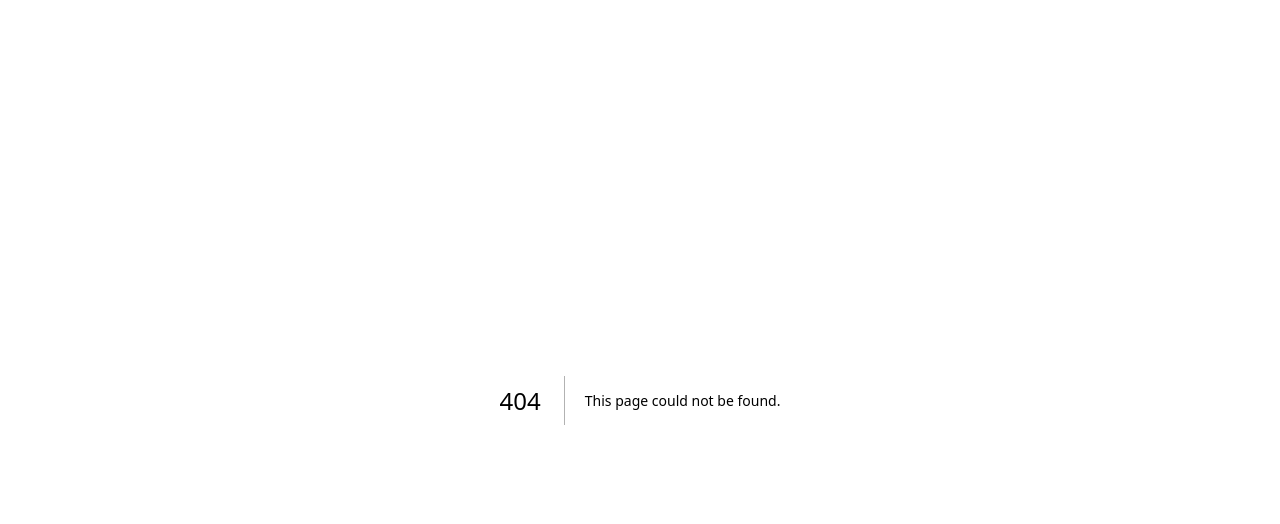
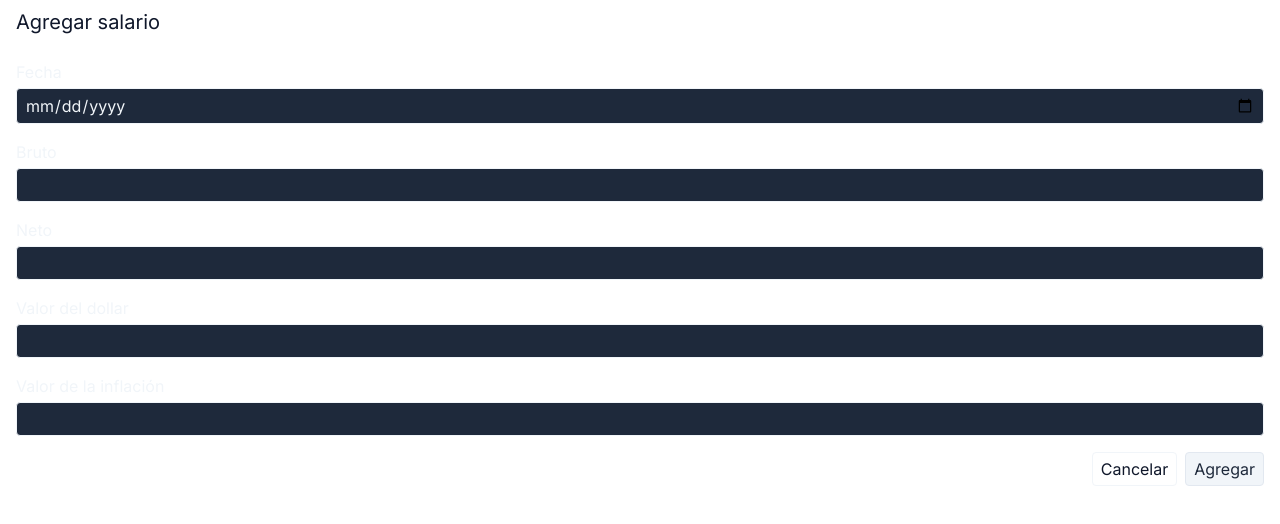
Before and after one commit to franco14lorenzo/Salarito, a Next.js app: page /add in a window 1280 px wide. Before the commit this address had no page. Shown: the top 524 px of the page. Built offline with nearby package versions, Linux system fonts and the light colour scheme.

Commit message:
feat: add new salary page

```diff
--- a/next.config.js
+++ b/next.config.js
@@ -1,4 +1,8 @@
 /** @type {import('next').NextConfig} */
-const nextConfig = {}
+const nextConfig = {
+  experimental: {
+    serverActions: true
+  }
+}
 
 module.exports = nextConfig
--- /dev/null
+++ b/src/app/add/page.tsx
@@ -0,0 +1,143 @@
+import { revalidatePath } from 'next/cache'
+import Link from 'next/link'
+import { redirect } from 'next/navigation'
+
+import { prisma } from '@/db'
+
+async function createSalary(data: FormData) {
+  'use server'
+  const gross = data.get('gross')
+  const net = data.get('net')
+  const dollarValue = data.get('dollar')
+  const inflation = data.get('inflation')
+  const date = data.get('date')
+
+  if (
+    typeof gross !== 'string' ||
+    typeof net !== 'string' ||
+    typeof dollarValue !== 'string' ||
+    typeof inflation !== 'string' ||
+    typeof date !== 'string'
+  ) {
+    throw new Error('Value is not a string')
+  }
+
+  const parsedGross = +parseFloat(gross.replace(',', '.')).toFixed(2)
+  const parsedNet = +parseFloat(net.replace(',', '.')).toFixed(2)
+  const parsedDollarValue = +parseFloat(dollarValue.replace(',', '.')).toFixed(
+    2
+  )
+  const parsedInflation = +parseFloat(inflation.replace(',', '.')).toFixed(2)
+
+  if (
+    isNaN(parsedGross) ||
+    isNaN(parsedNet) ||
+    isNaN(parsedDollarValue) ||
+    isNaN(parsedInflation)
+  ) {
+    throw new Error('Value is not a number')
+  }
+
+  await prisma.salary.create({
+    data: {
+      date: new Date(date),
+      gross: parsedGross,
+      net: parsedNet,
+      dollarValue: parsedDollarValue,
+      inflationRate: parsedInflation
+    }
+  })
+
+  revalidatePath('/')
+  redirect('/')
+}
+
+export default async function Add() {
+  return (
+    <section className="flex min-h-screen flex-col items-center justify-start gap-4 px-4">
+      <h1 className="w-full py-2 text-left text-xl">Agregar salario</h1>
+      <form action={createSalary} className="flex w-full flex-col gap-4">
+        <div className="flex flex-col gap-1">
+          <label htmlFor="date" className="text-slate-100 hover:cursor-pointer">
+            Fecha
+          </label>
+          <input
+            id="date"
+            name="date"
+            type="date"
+            className="rounded border border-slate-100 bg-slate-800 px-2 py-1 text-slate-100"
+          />
+        </div>
+
+        <div className="flex flex-col gap-1">
+          <label
+            htmlFor="gross"
+            className="text-slate-100 hover:cursor-pointer"
+          >
+            Bruto
+          </label>
+          <input
+            id="gross"
+            name="gross"
+            type="text"
+            className="rounded border border-slate-100 bg-slate-800 px-2 py-1 text-slate-100"
+          />
+        </div>
+
+        <div className="flex flex-col gap-1">
+          <label htmlFor="net" className="text-slate-100 hover:cursor-pointer">
+            Neto
+          </label>
+          <input
+            id="net"
+            name="net"
+            type="text"
+            className="rounded border border-slate-100 bg-slate-800 px-2 py-1 text-slate-100"
+          />
+        </div>
+
+        <div className="flex flex-col gap-1">
+          <label
+            htmlFor="dollar"
+            className="text-slate-100 hover:cursor-pointer"
+          >
+            Valor del dollar
+          </label>
+          <input
+            id="dollar"
+            name="dollar"
+            type="text"
+            className="rounded border border-slate-100 bg-slate-800 px-2 py-1 text-slate-100"
+          />
+        </div>
+
+        <div className="flex flex-col gap-1">
+          <label
+            htmlFor="dollar"
+            className="text-slate-100 hover:cursor-pointer"
+          >
+            Valor de la inflación
+          </label>
+          <input
+            id="inflation"
+            name="inflation"
+            type="text"
+            className="rounded border border-slate-100 bg-slate-800 px-2 py-1 text-slate-100"
+          />
+        </div>
+
+        <div className="flex w-full items-center justify-end gap-2">
+          <Link href=".." className="rounded border border-slate-100 px-2 py-1">
+            Cancelar
+          </Link>
+          <button
+            type="submit"
+            className="rounded border bg-slate-100 px-2 py-1 text-slate-800 hover:bg-slate-200"
+          >
+            Agregar
+          </button>
+        </div>
+      </form>
+    </section>
+  )
+}
```
